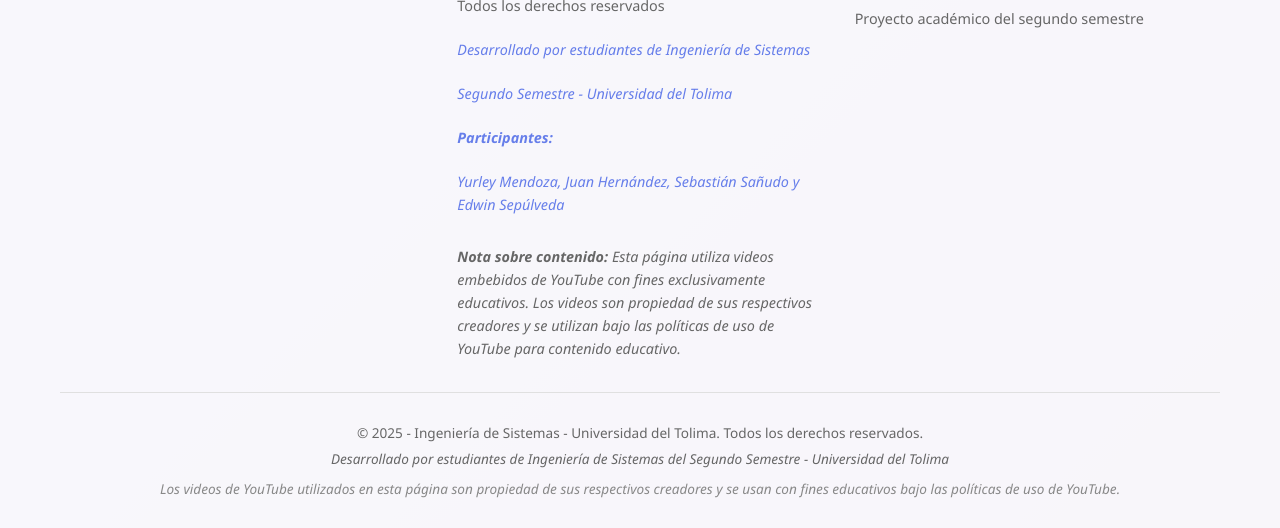
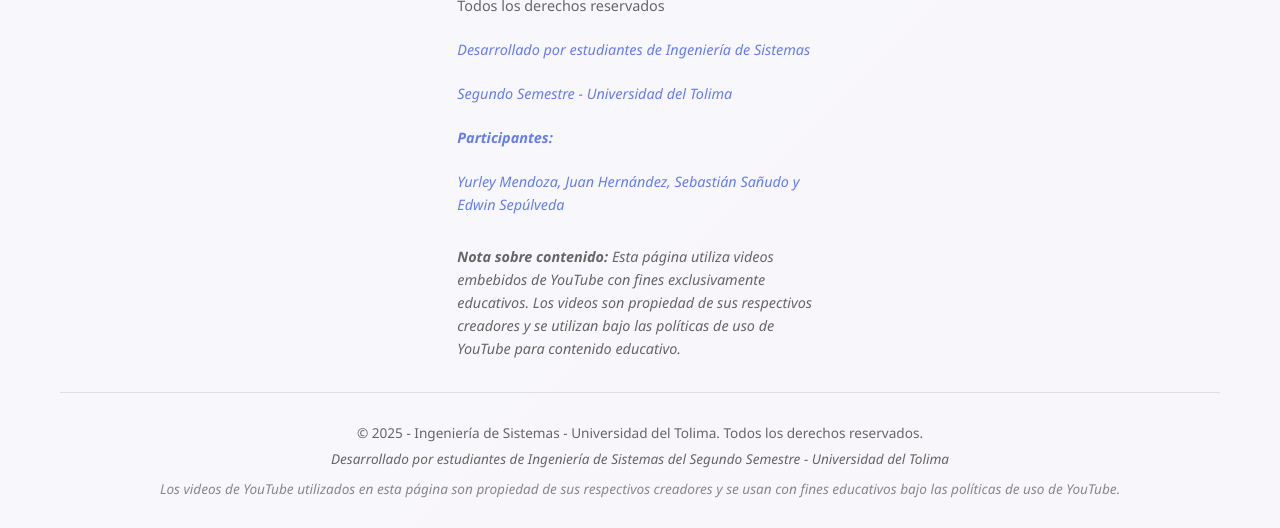
Before and after one commit to edwin1329/estadistica, a plain HTML site: page index.html in a window 1280 px wide. Shown: the part 1474-2002 px from the top of the page. Drawn offline with Linux system fonts and the light colour scheme.

Commit message:
ejercicios alatorios

```diff
--- a/index.html
+++ b/index.html
@@ -502,7 +502,6 @@
                     <h4>Información</h4>
                     <p>Material educativo para el curso de Estadística</p>
                     <p>Uso exclusivo con fines académicos</p>
-                    <p>Proyecto académico del segundo semestre</p>
                 </div>
             </div>
             <div class="footer-bottom">
```
